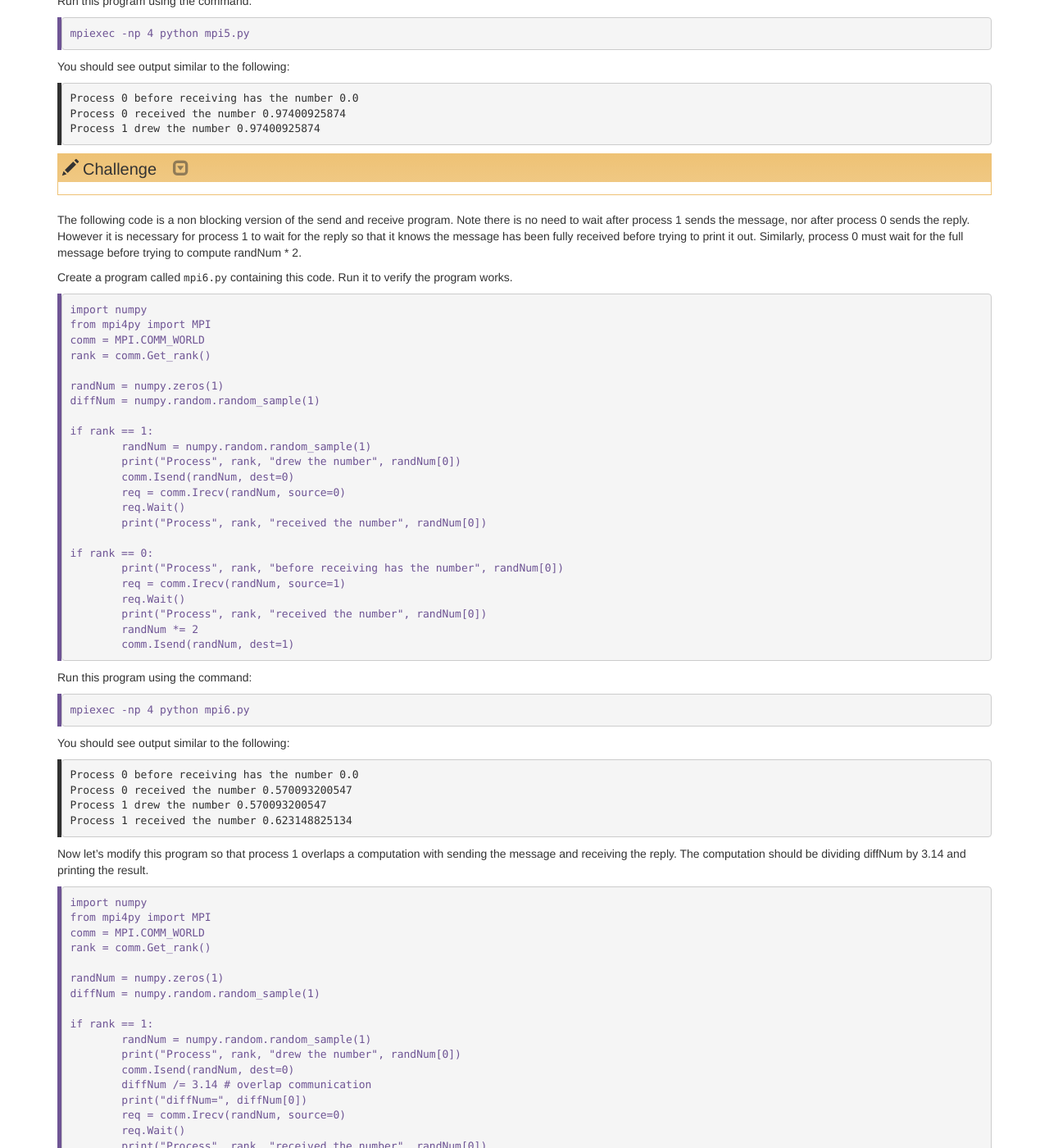
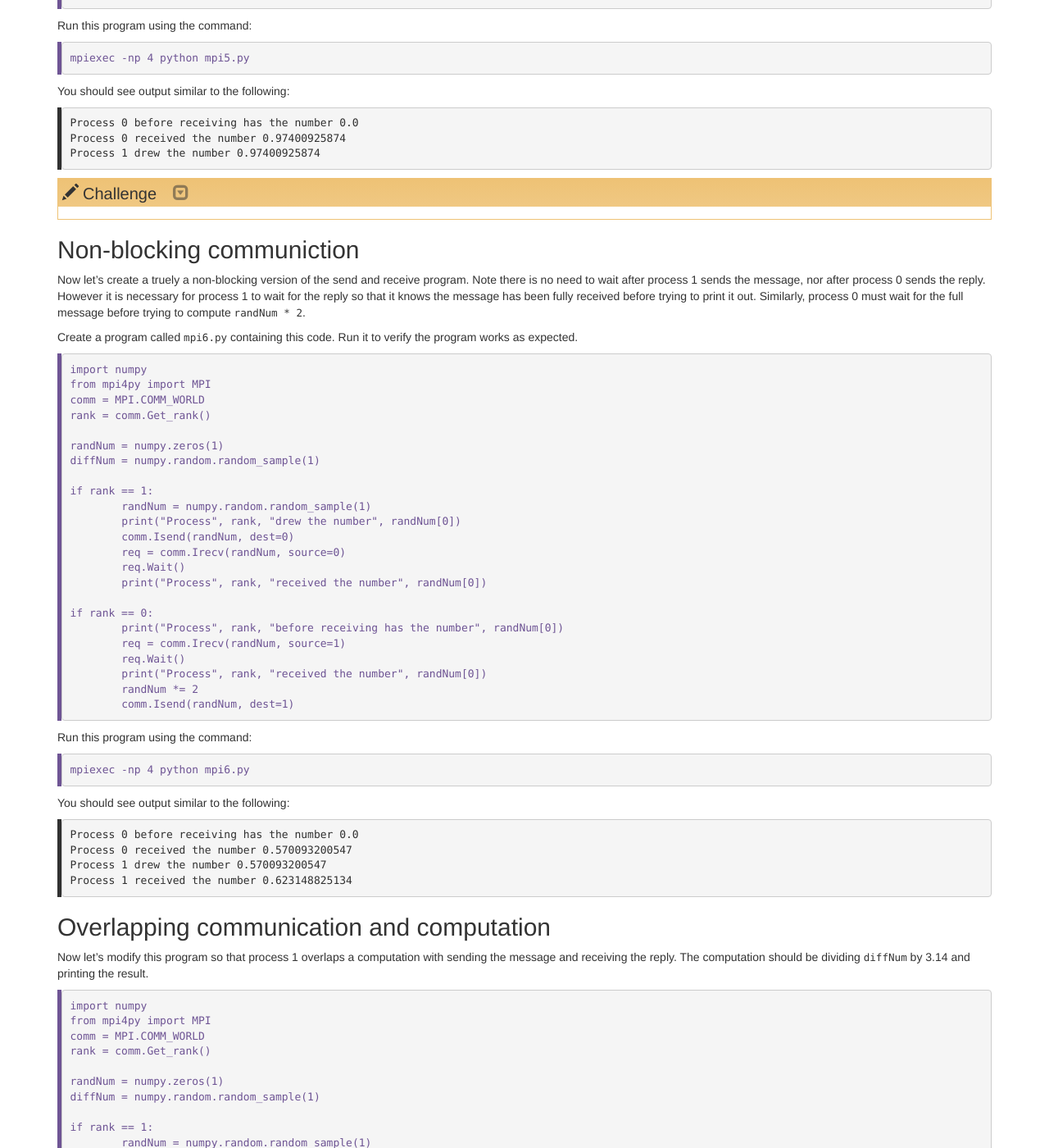
Before and after one commit to nyu-cds/python-mpi, a Jekyll site: the page built from _episodes/03-nonblocking.md, in a window 1280 px wide and 1400 px high, scrolled down 991 px. Shown: the whole window at 82% size. Built offline with Jekyll 4.4.1, drawn with Linux system fonts in a browser that asks for light colours; some of the changed text lies outside the part shown.

Commit message:
Signed-off-by: Greg Watson <g.watson@computer.org>

```diff
--- a/_episodes/03-nonblocking.md
+++ b/_episodes/03-nonblocking.md
@@ -1,7 +1,7 @@
 ---
 title: "Non-blocking Communication"
-teaching: 0
-exercises: 0
+teaching: 20
+exercises: 10
 questions:
 objectives:
 keypoints:
@@ -23,8 +23,11 @@ These methods return a instance of the `Request` class, which uniquely identifys
 ommunication requires careful coordination. Users must ensure that objects exposing their memory buffers are not accessed at the Python level
 while they are involved in nonblocking message-passing operations.
 
-The following example performs the same simple send and receive as demonstrated previously, however this time it is done with the non blocking
-versions of the send and receive methods. Create a program called `mpi5.py` with this code:
+The following example performs the same simple blocking send and receive as demonstrated previously, however this time it is done with the
+non-blocking versions of the send and receive methods. The calls to `Wait()` immediately following the non-blocking methods will block the
+process until the corresponding send and receives have completed.
+
+Create a program called `mpi5.py` with this code:
 
 ~~~
 import numpy
@@ -65,18 +68,21 @@ Process 1 drew the number 0.97400925874
 {: .output}
 
 > ## Challenge
-> What happens if you comment out the `Isend` and both `Wait` calls? Can you explain what you are seeing?
+> What happens if you comment out the line containing `comm.Isend` and *both* lines containing the `comm.Wait` calls? Can you explain what you
+> are seeing?
 >
 > Note: if you don't comment out the `Wait` calls, then you have effectively the same code as the blocking verion and it will deadlock.
 > Also, unless you call `Cancel`, the Python kernel will eventually deadlock anyway as there will be an unequal number of messages posted,
 > so I don't recommend doing it.
 {: .challenge}
 
-The following code is a non blocking version of the send and receive program. Note there is no need to wait after process 1 sends the message,
+## Non-blocking communiction
+
+Now let's create a truely a non-blocking version of the send and receive program. Note there is no need to wait after process 1 sends the message,
 nor after process 0 sends the reply. However it is necessary for process 1 to wait for the reply so that it knows the message has been fully
-received before trying to print it out. Similarly, process 0 must wait for the full message before trying to compute randNum * 2.
+received before trying to print it out. Similarly, process 0 must wait for the full message before trying to compute `randNum * 2`.
 
-Create a program called `mpi6.py` containing this code. Run it to verify the program works.
+Create a program called `mpi6.py` containing this code. Run it to verify the program works as expected.
 
 ~~~
 import numpy
@@ -122,8 +128,10 @@ Process 1 received the number 0.623148825134
 ~~~
 {: .output}
 
+## Overlapping communication and computation
+
 Now let's modify this program so that process 1 overlaps a computation with sending the message and receiving the reply. The computation should be
-dividing diffNum by 3.14 and printing the result.
+dividing `diffNum` by 3.14 and printing the result.
 
 ~~~
 import numpy
@@ -149,7 +157,7 @@ if rank == 0:
         req = comm.Irecv(randNum, source=1)
         req.Wait()
         print("Process", rank, "received the number", randNum[0])
-        randNum *= 2 # overlap communication
+        randNum *= 2
         comm.Isend(randNum, dest=1)
 ~~~
 {: .python}
@@ -172,5 +180,11 @@ Process 1 received the number 1.93636680934
 ~~~
 {: .output}
 
-It is possible to test without waiting using `Request.Test()`. This method will return `True` when the message operation has completed.
-To cancel a pending communication, call `Request.Cancel()`.
+## Other operations
+
+The `Request.Wait` method blocks the calling process until a corresponding communication has completed. This is not always desirable, so MPI provides
+a means of testing for completion without waiting. This is done using the `Request.Test()` method, which will return `True` when the message
+operation has completed.
+
+When using non-blocking communication, it is sometimes necessary to cancel a pending communication. This is achieved by calling the `Request.Cancel()`
+method.
```
Also changed, not shown: _episodes/02-messagepassing.md (+1 -1 lines).
